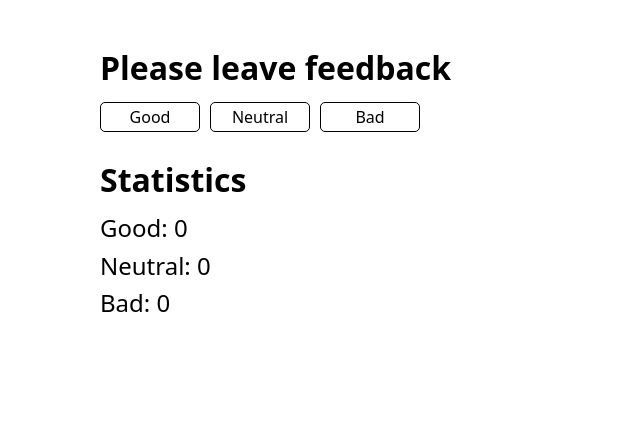
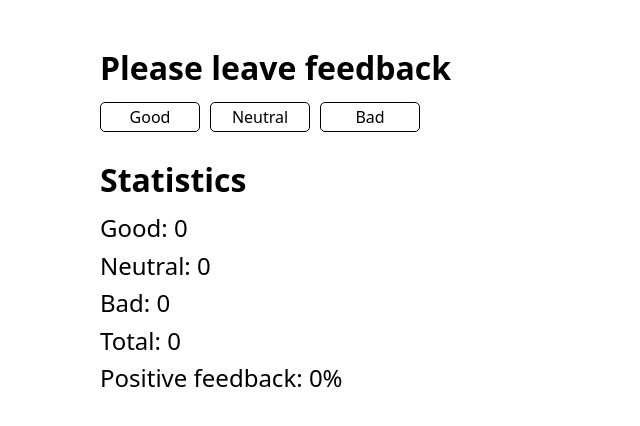
Before and after one commit to lex-od/goit-react-hw-02-feedback, a React (Create React App) app: page / in a window 1280 px wide. Shown: the top 426 px of the page, without its empty margins (0-640 px from the left). Built offline with nearby package versions, Linux system fonts and the light colour scheme.

Commit message:
Adds total feedbacks, positive percentage

```diff
--- a/src/App.js
+++ b/src/App.js
@@ -14,6 +14,17 @@ class App extends Component {
         this.setState(actState => ({ [feedback]: actState[feedback] + 1 }));
     };
 
+    countTotalFeedback() {
+        return Object.values(this.state).reduce((summ, val) => summ + val, 0);
+    }
+
+    countPositiveFeedbackPercentage() {
+        const totalFeedback = this.countTotalFeedback();
+        return totalFeedback
+            ? Math.round((this.state.good / totalFeedback) * 100)
+            : 0;
+    }
+
     render() {
         const { good, neutral, bad } = this.state;
 
@@ -29,8 +40,8 @@ class App extends Component {
                     good={good}
                     neutral={neutral}
                     bad={bad}
-                    // total={}
-                    // positivePercentage={}
+                    total={this.countTotalFeedback()}
+                    positivePercentage={this.countPositiveFeedbackPercentage()}
                 />
             </>
         );
--- a/src/components/Statistics/Statistics.jsx
+++ b/src/components/Statistics/Statistics.jsx
@@ -1,11 +1,15 @@
 import PropTypes from 'prop-types';
 import css from './Statistics.module.scss';
 
-const Statistics = ({ good, neutral, bad }) => (
+const Statistics = ({ good, neutral, bad, total, positivePercentage }) => (
     <>
         <p className={css.statsItem}>Good: {good}</p>
         <p className={css.statsItem}>Neutral: {neutral}</p>
         <p className={css.statsItem}>Bad: {bad}</p>
+        <p className={css.statsItem}>Total: {total}</p>
+        <p className={css.statsItem}>
+            Positive feedback: {positivePercentage}%
+        </p>
     </>
 );
 
@@ -13,6 +17,8 @@ Statistics.propTypes = {
     good: PropTypes.number.isRequired,
     neutral: PropTypes.number.isRequired,
     bad: PropTypes.number.isRequired,
+    total: PropTypes.number.isRequired,
+    positivePercentage: PropTypes.number.isRequired,
 };
 
 export default Statistics;
```
